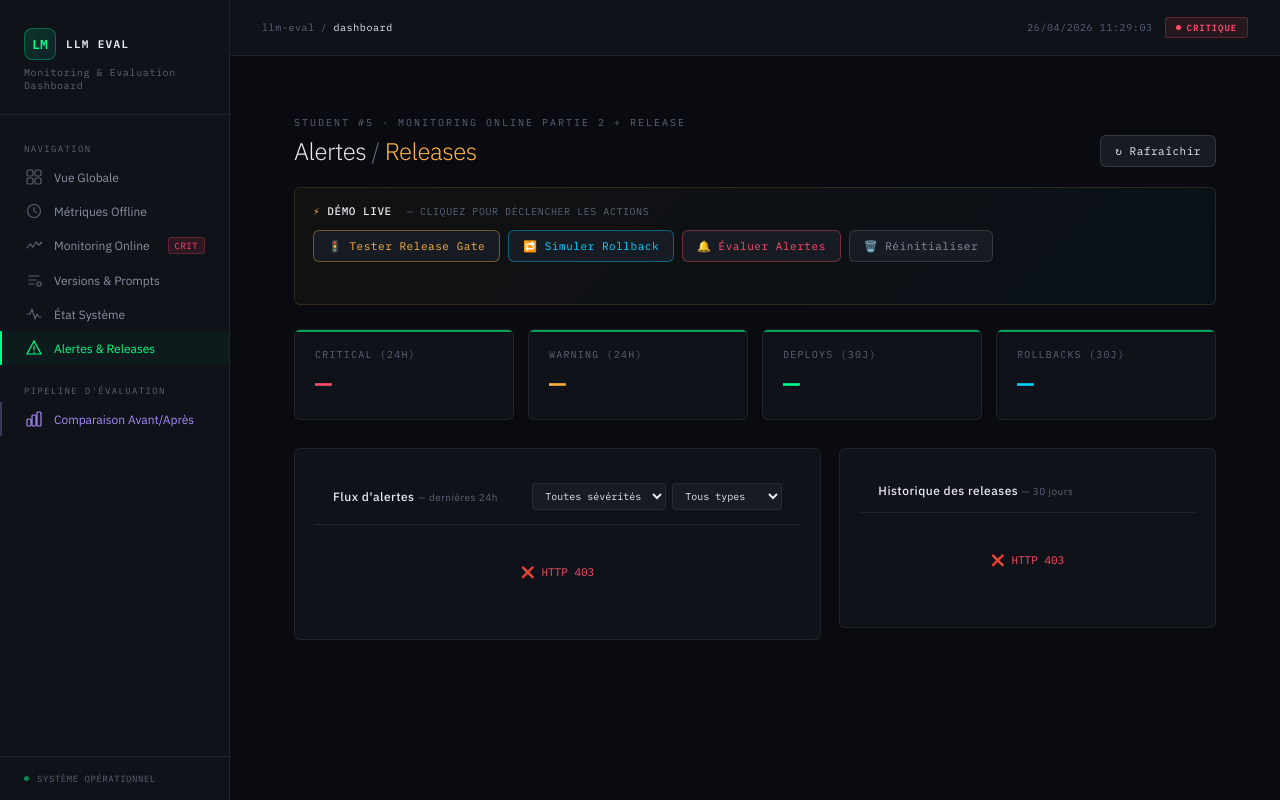
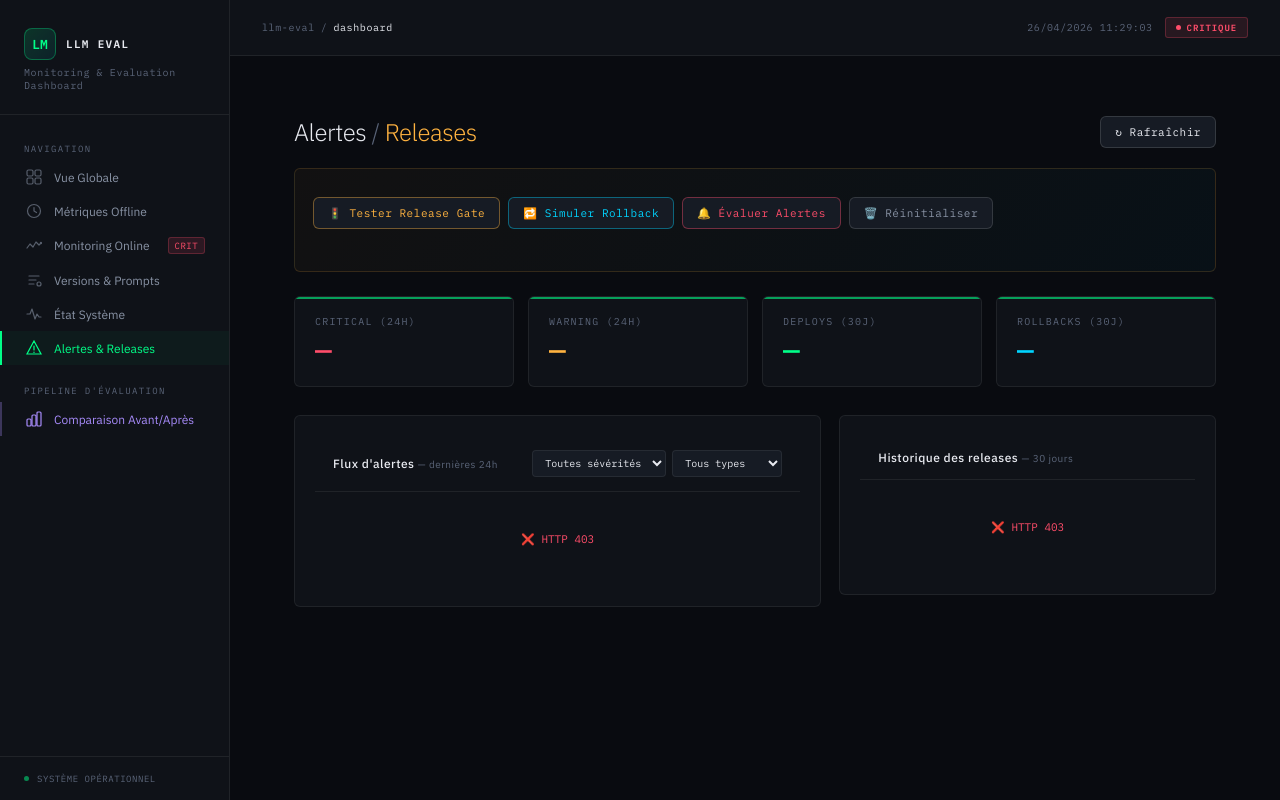
Before and after one commit to momo568/dsdjango, a Django app: page /dashboard/alerts/ in a window 1280 px wide. Run offline with Django 5.2, Linux system fonts and the light colour scheme; data comes from the database, SQL or seed files in the repository; both versions use the stored data as it was after the commit; data that the repository does not hold is empty.

Commit message:
feat(partie5): clean dashboard UI

```diff
--- a/dashboard/templates/dashboard/alerts.html
+++ b/dashboard/templates/dashboard/alerts.html
@@ -1,5 +1,5 @@
 {% extends 'dashboard/base.html' %}
-{% block title %}Alertes & Releases — Student #5{% endblock %}
+<!-- {% block title %}Alertes & Releases — Student #5{% endblock %} -->
 {% block nav_alerts %}active{% endblock %}
 
 {% block content %}
@@ -8,9 +8,9 @@
   <!-- Header -->
   <div style="display:flex;align-items:flex-end;justify-content:space-between;margin-bottom:20px;flex-wrap:wrap;gap:16px;">
     <div>
-      <div style="font-family:var(--mono);font-size:10px;letter-spacing:.2em;color:var(--muted);text-transform:uppercase;margin-bottom:6px;">
+      <!-- <div style="font-family:var(--mono);font-size:10px;letter-spacing:.2em;color:var(--muted);text-transform:uppercase;margin-bottom:6px;">
         Student #5 · Monitoring Online Partie 2 + Release
-      </div>
+      </div> -->
       <h1 style="font-size:24px;font-weight:300;letter-spacing:-.02em;">
         Alertes <span style="color:var(--muted);font-weight:300;">/</span>
         <span style="color:var(--amber);">Releases</span>
@@ -24,8 +24,8 @@
   <!-- DEMO PANEL — boutons pour la soutenance -->
   <div class="demo-panel">
     <div class="demo-panel-title">
-      <span style="color:var(--amber);">⚡</span> Démo live
-      <span style="font-size:10px;color:var(--muted);font-weight:400;margin-left:8px;">— cliquez pour déclencher les actions</span>
+      <!-- <span style="color:var(--amber);">⚡</span> Démo live -->
+      <!-- <span style="font-size:10px;color:var(--muted);font-weight:400;margin-left:8px;">— cliquez pour déclencher les actions</span> -->
     </div>
     <div class="demo-buttons">
       <button onclick="demoReleaseGate()" class="btn-demo btn-amber">
```
Also changed, not shown: db.sqlite3.
